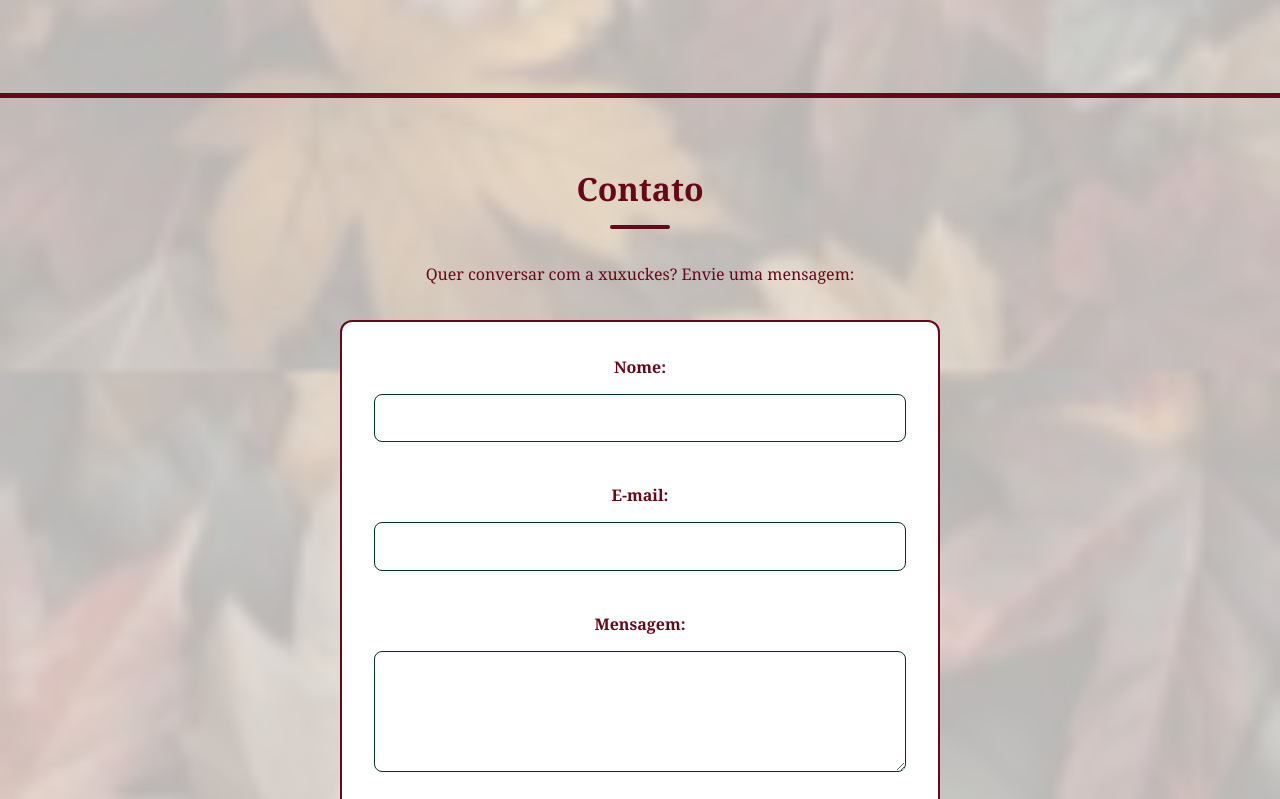
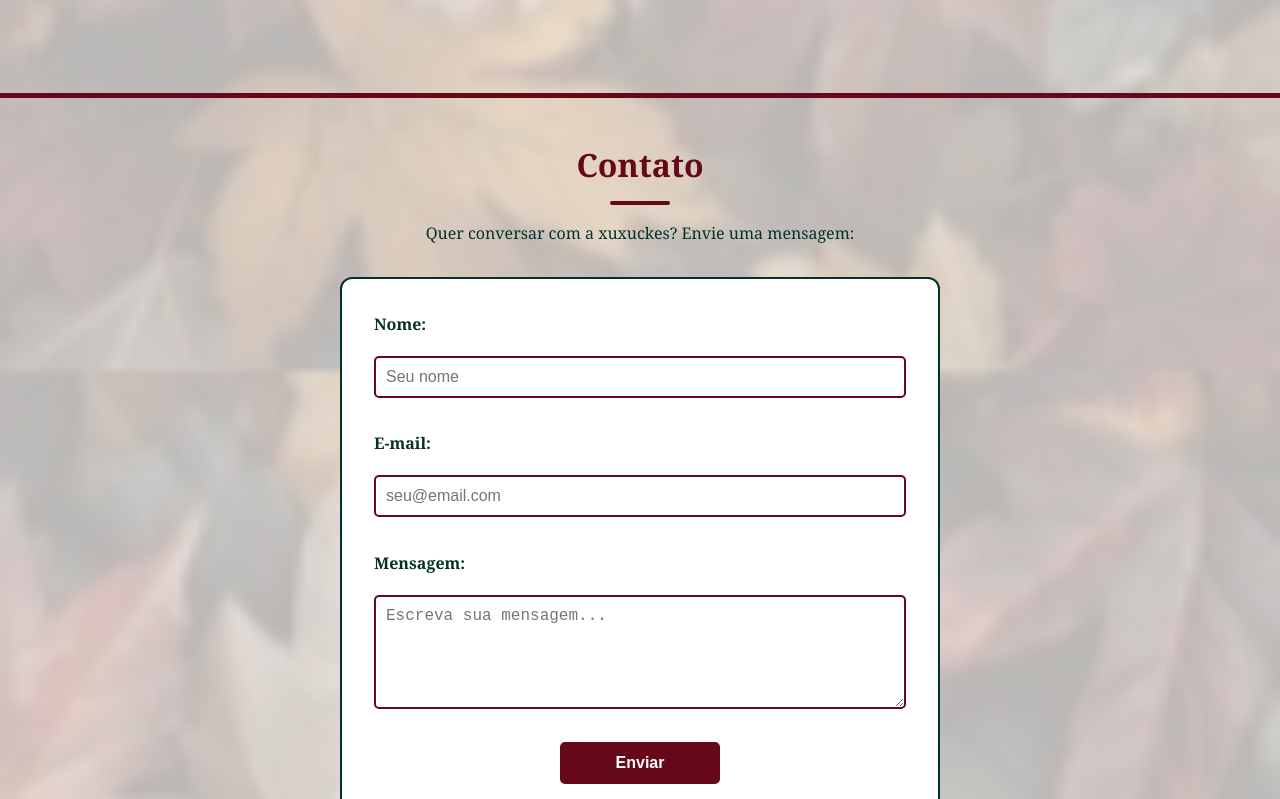
Before and after one commit to AmandaBertapelli002/xuxuckes, a website: page index.html in a window 1280 px wide. Shown: the part 4161-4960 px from the top of the page. Drawn offline with Linux system fonts and the light colour scheme; no server answers.

Commit message:
Ajustes site

```diff
--- a/index.html
+++ b/index.html
@@ -150,25 +150,31 @@
       <h2 id="contato-title">Contato</h2>
       <p>Quer conversar com a xuxuckes? Envie uma mensagem:</p>
 
-      <form  id="formContato" action="https://formsubmit.co/amandabertapelli2020@gmail.com" method="POST">
-        <label for="nome">Nome:</label>
-        <input type="text" id="nome" name="nome" required><br><br>
+      <form id="formContato" action="https://formsubmit.co/amandabertapelli2020@gmail.com" method="POST">
 
-        <label for="email">E-mail:</label>
-        <input type="email" id="email" name="email" required><br><br>
+        <div class="form-group">
+          <label for="nome">Nome:</label>
+          <input type="text" id="nome" name="nome" placeholder="Seu nome" required>
+        </div>
 
-        <label for="mensagem">Mensagem:</label><br>
-        <textarea id="mensagem" name="mensagem" rows="5" required></textarea><br><br>
+        <div class="form-group">
+          <label for="email">E-mail:</label>
+          <input type="email" id="email" name="email" placeholder="seu@email.com" required>
+        </div>
+
+        <div class="form-group">
+          <label for="mensagem">Mensagem:</label>
+          <textarea id="mensagem" name="mensagem" rows="5" placeholder="Escreva sua mensagem..." required></textarea>
+        </div>
 
         <button type="submit">Enviar</button>
 
-        <!-- opções extras escondidas -->
-        <!--<input type="hidden" name="_next" value="http://127.0.0.1:5500/obrigado.html"> -->
+        <!-- opções extras -->
         <input type="hidden" name="_next" value="https://amandabertapelli002.github.io/obrigado.html">
         <input type="hidden" name="_captcha" value="false">
       </form>
+    </section>
 
-    </section>
   </main>
 
   <!-- Footer -->
--- a/style.css
+++ b/style.css
@@ -376,20 +376,6 @@ section#blog time {
   font-weight: 600;
 }
 
-/* Contato */
-section#contato form {
-  border: 2px solid #66081A;
-}
-
-section#contato button {
-  background-color: #66081A;
-}
-
-section#contato button:hover {
-  background-color: #8c0c29;
-  transform: translateY(-2px);
-}
-
 #depoimentos {
   max-width: 100%;
   margin: 0 auto;
@@ -400,8 +386,6 @@ section#contato button:hover {
   text-align: center;
   margin-bottom: 30px;
 }
-
-
 
 .depoimento blockquote {
   margin: 0;
@@ -540,10 +524,87 @@ section#contato button:hover {
   }
 }
 
-
-#formContato {
+/* ===== Contato ===== */
+section#contato {
+  max-width: 100%;
+  margin: 0 auto;
+  padding: 40px 20px;
   text-align: center;
 }
+
+section#contato h2 {
+  font-size: 2rem;
+  margin-bottom: 15px;
+  color: #66081A;
+}
+
+section#contato p {
+  margin-bottom: 30px;
+  color: #053128;
+}
+
+/* Formulário */
+#formContato {
+  display: flex;
+  flex-direction: column;
+  gap: 20px;
+}
+
+.form-group {
+  display: flex;
+  flex-direction: column;
+  text-align: left;
+}
+
+.form-group label {
+  margin-bottom: 5px;
+  font-weight: 600;
+  color: #053128;
+}
+
+.form-group input,
+.form-group textarea {
+  padding: 10px;
+  border: 2px solid #66081A;
+  border-radius: 5px;
+  font-size: 1rem;
+  transition: border-color 0.3s, box-shadow 0.3s;
+}
+
+.form-group input:focus,
+.form-group textarea:focus {
+  border-color: #8c0c29;
+  box-shadow: 0 0 5px rgba(140,12,41,0.5);
+  outline: none;
+}
+
 #formContato button {
-  margin-top: 10px; /* opcional, só para espaçamento */
+  background-color: #66081A;
+  color: #fff;
+  padding: 12px 20px;
+  font-size: 1rem;
+  border: none;
+  text-align: center;
+  width: 30%;
+  border-radius: 5px;
+  cursor: pointer;
+  display: block;
+  margin: 0 auto;
+  text-align: center;
+  transition: background-color 0.3s, transform 0.2s;
 }
+
+#formContato button:hover {
+  background-color: #8c0c29;
+  transform: translateY(-2px);
+}
+
+/* Responsividade */
+@media (max-width: 480px) {
+  section#contato {
+    padding: 20px 10px;
+  }
+  section#contato h2 {
+    font-size: 1.5rem;
+  }
+}
```
